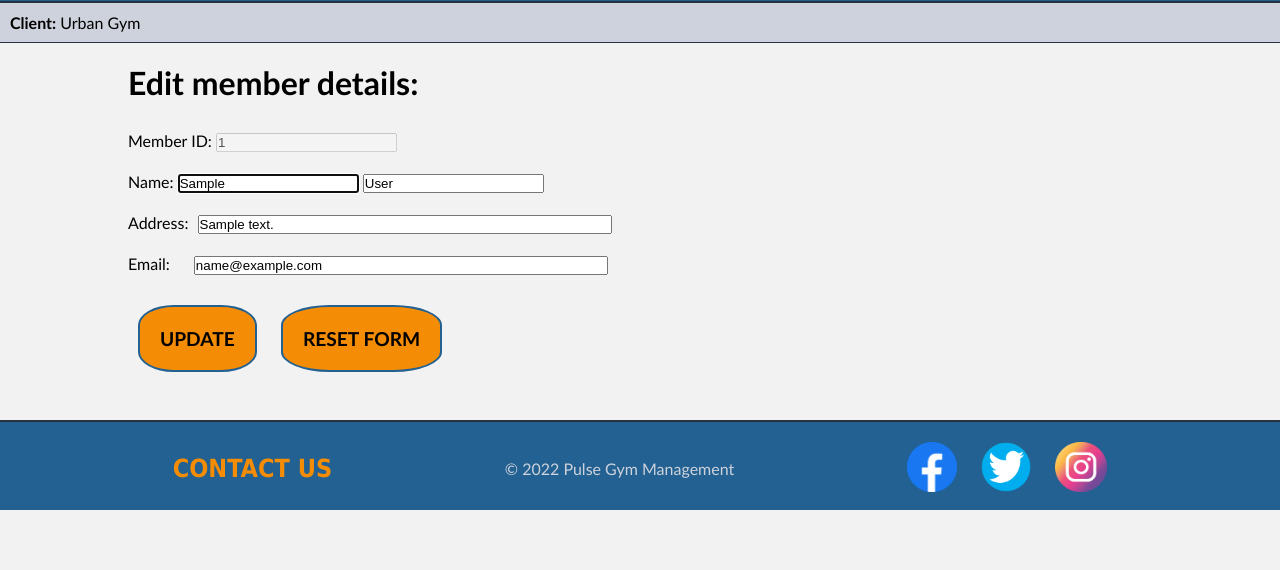
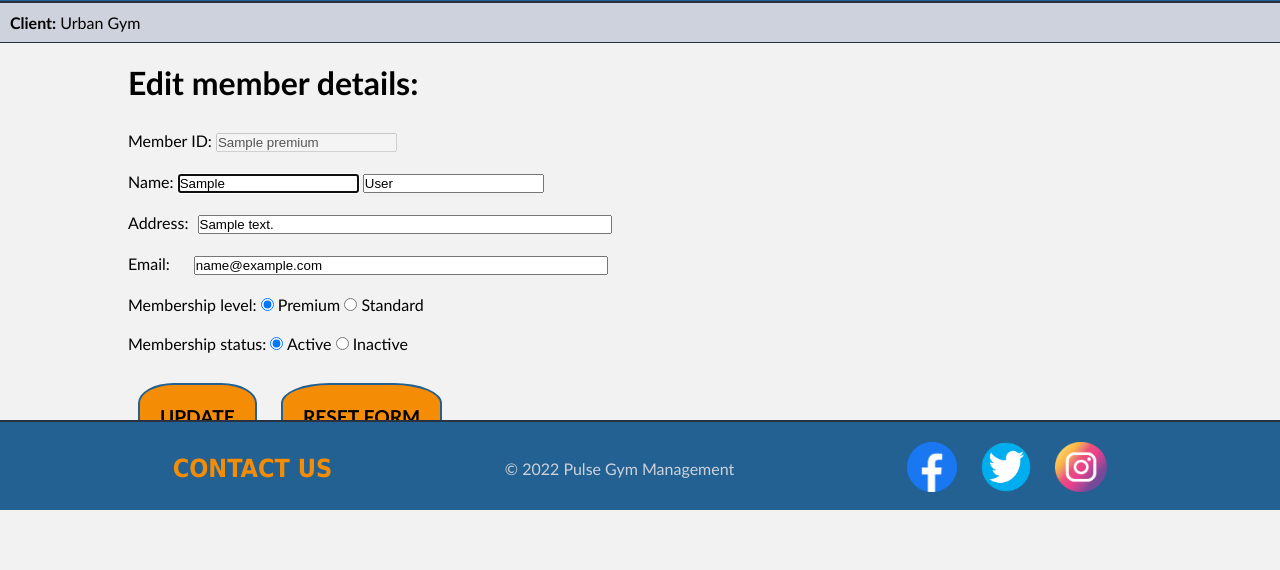
Before and after one commit to CLg003/Pulse_Gym_Management, a Flask app: page /members/1/edit in a window 1280 px wide. Shown: the part 290-860 px from the top of the page. Before the commit the page ends 800 px from the top, so only its background shows below. Run offline with Flask 2, Linux system fonts and the light colour scheme; a database or web service that is not in the repository returns one stand-in record (values such as "Sample title"); some libraries are stand-ins or nearby versions.

Commit message:
Added standard/premium/inactive membersiop levels/status for members. In process of debugging member update functions as a result.

```diff
--- a/console.py
+++ b/console.py
@@ -23,6 +23,12 @@ member_repository.save(member_4)
 member_5 = Member("Holly", "Golightly", "350 Fifth Avenue, New York City", "holly.golightly@email.com")
 member_repository.save(member_5)
 
+member_1.premium = True
+member_repository.update(member_1)
+member_3.premium = True
+member_repository.update(member_3)
+member_4.premium = True
+member_repository.update(member_4)
 
 class_1 = FitnessClass("Yoga", "Mind & Body", "Monday", "19:00")
 fitness_class_repository.save(class_1)
--- a/controllers/fitness_class_controller.py
+++ b/controllers/fitness_class_controller.py
@@ -9,7 +9,8 @@ fitness_classes_blueprint = Blueprint('fitness_classes', __name__)
 @fitness_classes_blueprint.route('/fitness_classes', methods=['GET'])
 def fitness_classes():
     fitness_classes = fitness_class_repository.select_all()
-    return render_template('fitness_classes/index.html', fitness_classes=fitness_classes, title='Fitness Classes')
+    days = ["Monday", "Tuesday", "Wednesday", "Thursday", "Friday", "Saturday", "Sunday"]
+    return render_template('fitness_classes/index.html', fitness_classes=fitness_classes, days=days, title='Fitness Classes')
 
 @fitness_classes_blueprint.route('/fitness_classes/new', methods=['GET'])
 def new_class():
@@ -54,5 +55,6 @@ def update_fitness_class(id):
 def delete_fitness_class(id):
     fitness_class_repository.delete(id)
     fitness_classes = fitness_class_repository.select_all()
+    days = ["Monday", "Tuesday", "Wednesday", "Thursday", "Friday", "Saturday", "Sunday"]
     message = "Class successfully deleted."
-    return render_template('fitness_classes/index.html', message=message, fitness_classes=fitness_classes, title='Fitness Classes')
+    return render_template('fitness_classes/index.html', message=message, fitness_classes=fitness_classes, days=days, title='Fitness Classes')
--- a/controllers/member_controller.py
+++ b/controllers/member_controller.py
@@ -39,11 +39,19 @@ def edit_member(id):
 
 @members_blueprint.route('/members/<id>', methods=['POST'])
 def update_member(id):
+    premium = False
+    active = True
     first_name = request.form['first_name']
     last_name = request.form['last_name']
     address = request.form['address']
     email = request.form['email']
-    member = Member(first_name, last_name, address, email, id)
+    membership_level = request.form['membership-level']
+    membership_status = request.form['membership-status']
+    if membership_level == "premium":
+        premium = True
+    if membership_status == "inactive":
+        active = False
+    member = Member(first_name, last_name, address, email, id, premium, active)
     member_repository.update(member)
     message = "Member details successfully updated."
     return render_template('members/show.html', message=message, member=member, title='Updated Member Details')
--- a/db/gym.sql
+++ b/db/gym.sql
@@ -7,7 +7,9 @@ CREATE TABLE members (
     first_name VARCHAR(255),
     last_name VARCHAR(255),
     address VARCHAR(255),
-    email VARCHAR(255)
+    email VARCHAR(255),
+    premium BOOLEAN,
+    active BOOLEAN
 );
 
 CREATE TABLE fitness_classes (
--- a/models/fitness_class.py
+++ b/models/fitness_class.py
@@ -9,5 +9,7 @@ class FitnessClass:
             "Cardio" : 5,
             "Mind & Body" : 10
         }
+        self.premium = False
+        self.active = True
         self.full = False
         self.id = id
--- a/models/member.py
+++ b/models/member.py
@@ -1,8 +1,10 @@
 class Member:
-    def __init__(self, first_name, last_name, address, email, id = None):
+    def __init__(self, first_name, last_name, address, email, id = None, premium = False, active = True):
         self.first_name = first_name
         self.last_name = last_name
         self.address = address
         self.email = email
         self.id = id
+        self.premium = premium
+        self.active = active
         self.bookings = []
--- a/repositories/fitness_class_repository.py
+++ b/repositories/fitness_class_repository.py
@@ -36,7 +36,7 @@ def select(id):
     sql = "SELECT * FROM fitness_classes WHERE id = %s"
     values = [id]
     result = run_sql(sql, values)[0]
-    fitness_class = FitnessClass(result['name'], result['category'], result['day'], result['time'], result['id'])
+    fitness_class = FitnessClass(result['name'], result['category'], result['day'], result['time'], id)
     return fitness_class
 
 def delete_all():
--- a/repositories/member_repository.py
+++ b/repositories/member_repository.py
@@ -17,8 +17,8 @@ def save(member):
     return member
 
 def update(member):
-    sql = "UPDATE members SET (first_name, last_name, address, email) = (%s, %s, %s, %s) WHERE id = %s"
-    values = [member.first_name, member.last_name, member.address, member.email, member.id]
+    sql = "UPDATE members SET (first_name, last_name, address, email, premium, active) = (%s, %s, %s, %s, %s, %s) WHERE id = %s"
+    values = [member.first_name, member.last_name, member.address, member.email, member.premium, member.active, member.id]
     run_sql(sql, values)
 
 def select_all():
@@ -26,7 +26,7 @@ def select_all():
     sql = "SELECT * FROM members"
     results = run_sql(sql)
     for row in results:
-        member = Member(row['first_name'], row['last_name'], row['address'], row['email'], row['id'])
+        member = Member(row['first_name'], row['last_name'], row['address'], row['email'], row['premium'], row['active'], row['id'])
         members.append(member)
     return members
 
@@ -34,7 +34,7 @@ def select(id):
     sql = "SELECT * FROM members WHERE id = %s"
     values = [id]
     result = run_sql(sql, values)[0]
-    member = Member(result['first_name'], result['last_name'], result['address'], result['email'], result['id'])
+    member = Member(result['first_name'], result['last_name'], result['address'], result['email'], result['premium'], result['active'], result['id'])
     return member
 
 def delete_all():
--- a/static/style.css
+++ b/static/style.css
@@ -132,7 +132,7 @@ td > button {
     background-color: #f48c06;
 }
 
-td > #class-full-button {
+#class-full-button {
     padding: 5px 15px;
     margin: 5px 0;
     border-radius: 10%;
@@ -141,27 +141,6 @@ td > #class-full-button {
     background-color: #FF160C;
     color: #fff;
 }
-
-/* td > #book-class-button {
-    padding: 5px;
-    margin: 5px 0;
-    border-radius: 10%;
-    font-family: "Trebuchet MS", Tahoma, Geneva, sans-serif;
-    text-transform: uppercase;
-    background-color: #38b000;
-}
-
-td > #book-class-button:hover {
-    background-color: #226191;
-}
-
-td > #book-class-button > a {
-    color: #fff;
-}
-
-td > #book-class-button > a:hover {
-    color: #fff; */
-/* } */
 
 td > button:hover {
     background-color: #226191;
@@ -186,6 +165,14 @@ td > button > a:hover {
 
 .details > p {
     margin: 10px 0;
+}
+
+/* .green {
+    color: #008000;
+} */
+
+.red {
+    color: #FF160C;
 }
 
 .button-actions-form {
--- a/templates/fitness_classes/index.html
+++ b/templates/fitness_classes/index.html
@@ -12,7 +12,9 @@
         <th>Day</th>
         <th>Time</th>
     </tr>
+    {% for day in days %}
         {% for fitness_class in fitness_classes %}
+            {% if fitness_class.day == day %}
                 <tr>
 
                     {% if fitness_class.category == "Gym" %}
@@ -37,6 +39,8 @@
                         <button type="button" id="edit-button"><a href="/fitness_classes/{{ fitness_class.id }}/edit">Edit Class</a></button>
                     </td>
                 </tr>
+            {% endif %}
+        {% endfor %}
     {% endfor %}
 </table>
 
--- a/templates/fitness_classes/show.html
+++ b/templates/fitness_classes/show.html
@@ -2,8 +2,10 @@
 {% block content %}
 
 <h1>Class details</h1>
+{% if members|length >= fitness_class.capacity[fitness_class.category] %}
+<button type="button" id="class-full-button">Class Full</button>
+{% endif %}
 <p id="success-message">{{ message }}</p>
-<br>
 <div class="details">
     <p><strong>Name: </strong>{{ fitness_class.name }}</p>
     <p><strong>Category: </strong>{{ fitness_class.category }}</p>
--- a/templates/members/edit.html
+++ b/templates/members/edit.html
@@ -25,8 +25,25 @@
         <input type="text" id="email" name="email" value="{{ member.email }}">
     </div>
 
+    <div>
+        <label for="membership-level">Membership level: </label>
+        <input type="radio" id="premium" name="membership-level" value="premium" {% if member.premium %}checked="checked"{% endif %}>
+        <label for="premium">Premium</label>
+        <input type="radio" id="standard" name="membership-level" value="standard" {% if not member.premium %}checked="checked"{% endif %}>
+        <label for="standard">Standard</label>
+    </div>
+
+    <div>
+        <label for="membership-status">Membership status: </label>
+        <input type="radio" id="active" name="membership-status" value="active" {% if member.active %}checked="checked"{% endif %}>
+        <label for="premium">Active</label>
+        <input type="radio" id="inactive" name="membership-status" value="inactive" {% if not member.active %}checked="checked"{% endif %}>
+        <label for="standard">Inactive</label>
+    </div>
+
     <button class="smaller-text-button" type="submit">Update</button>
     <button class="smaller-text-button" type="reset">Reset form</button>
+
 </form>
 
 {% endblock %}
```
Also changed, not shown: templates/members/index.html (+10 -0 lines), templates/members/show.html (+8 -0 lines). Lines whose indentation alone changed are shown as unchanged.
